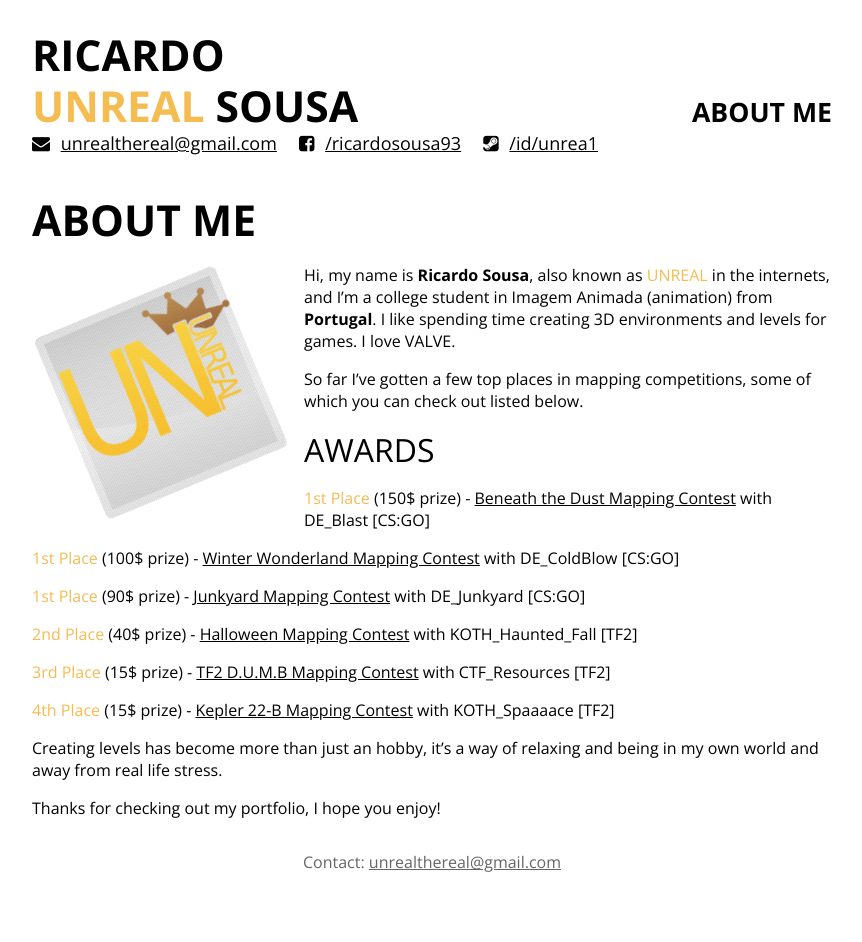
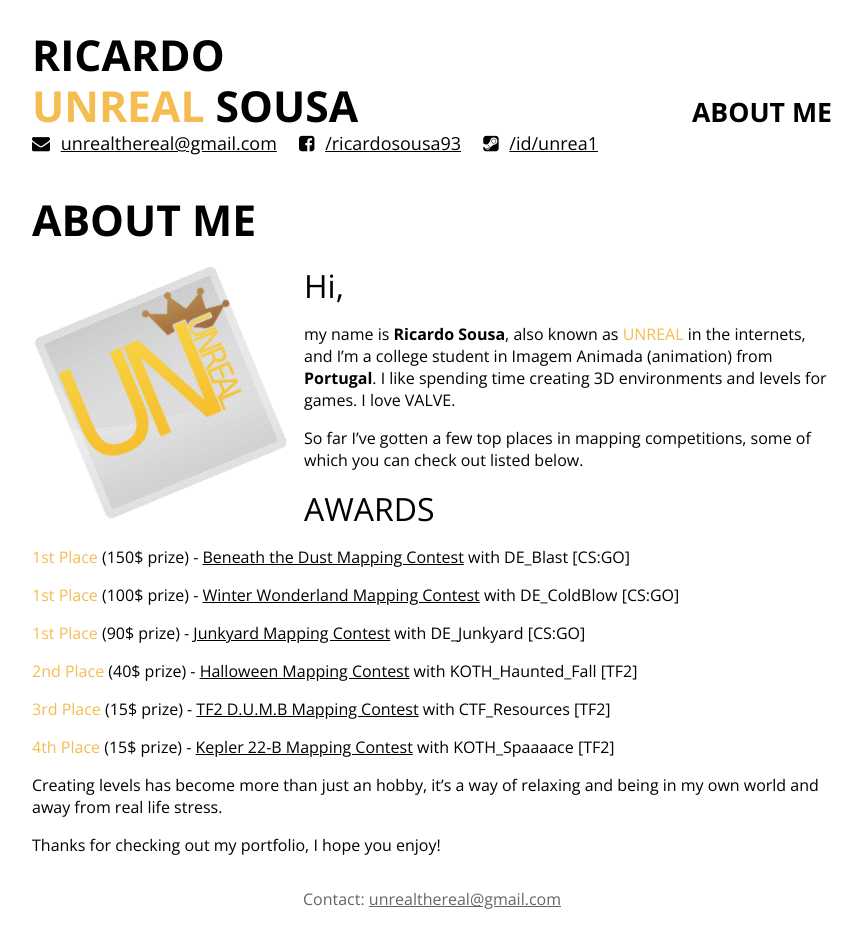
Before and after one commit to THEREALUNREAL/THEREALUNREAL.github.io, a Jekyll site: the page built from about.md, in a window 1280 px wide. Shown: the whole page, without its empty margins (208-1070 px from the left). Built offline with Jekyll 4.4.1, drawn with Linux system fonts in a browser that asks for light colours; nearby versions of some CDN libraries; before the commit the page ends 905 px from its top, so only the background shows below that.

Commit message:
Update about.md

```diff
--- a/about.md
+++ b/about.md
@@ -7,7 +7,7 @@
 [![A picture of me](/images/avatar2.jpg)](/images/avatar2.jpg){: .portrait}
 
 
-Hi, my name is **Ricardo Sousa**, also known as _UNREAL_ in the internets, and I'm a college student in Imagem Animada (animation) from **Portugal**. I like spending time creating 3D environments and levels for games. I love VALVE.
+<font size="6">Hi,</font> my name is **Ricardo Sousa**, also known as _UNREAL_ in the internets, and I'm a college student in Imagem Animada (animation) from **Portugal**. I like spending time creating 3D environments and levels for games. I love VALVE.
 
 
 So far I've gotten a few top places in mapping competitions, some of which you can check out listed below.
```
